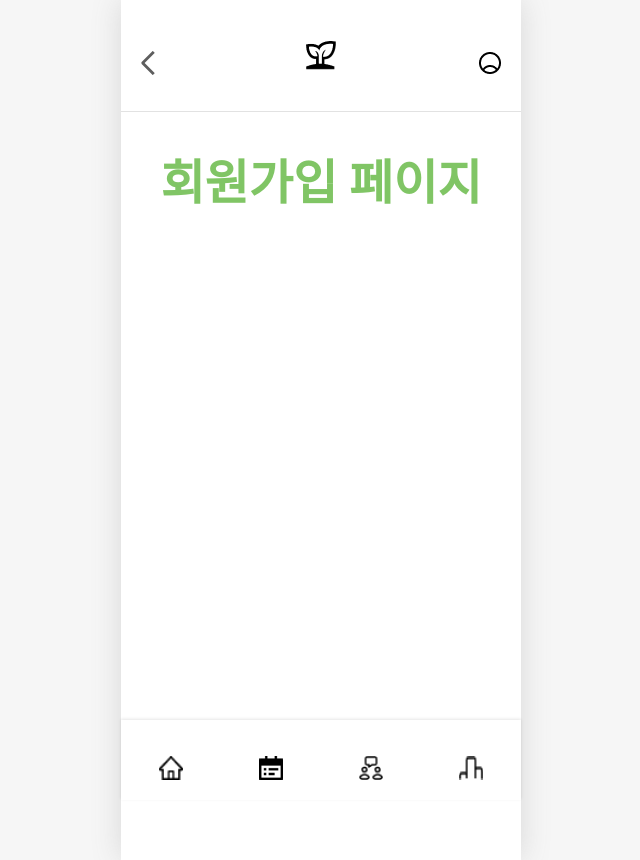
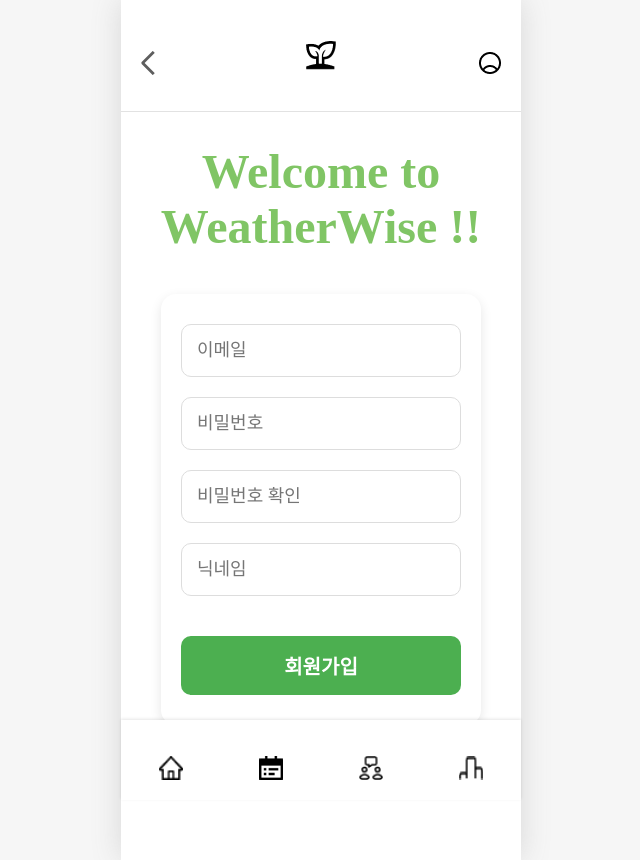
Before and after one commit to KTB-IDLE/WeatherWise-Client, a React (Vite) app in the folder weather-wise/: page /join in a window 1280 px wide. Shown: the whole page, without its empty margins (319-959 px from the left). Built offline with nearby package versions, Linux system fonts and the light colour scheme; a web font is replaced by a local one.

Commit message:
feat: 회원가입 페이지 개발

```diff
--- /dev/null
+++ b/weather-wise/src/components/JoinForm.css
@@ -0,0 +1,81 @@
+.signup-container {
+  display: flex;
+  justify-content: center;
+  align-items: center;
+  flex-direction: column;
+  width: 100%;
+  padding: 20px;
+  box-sizing: border-box; /* 패딩을 포함한 너비 계산 */
+}
+
+.signup-form {
+  display: flex;
+  flex-direction: column;
+  gap: 20px;
+  width: 100%;
+  max-width: 320px; /* 폼의 최대 너비를 설정 */
+  background-color: #ffffff;
+  padding: 30px 20px;
+  border-radius: 15px;
+  box-shadow: 0px 4px 12px rgba(0, 0, 0, 0.1);
+  box-sizing: border-box;
+}
+
+.input-group {
+  display: flex;
+  flex-direction: column;
+}
+
+.signup-input {
+  padding: 15px;
+  border: 1px solid #ddd;
+  border-radius: 10px;
+  font-size: 18px;
+  box-sizing: border-box;
+  outline: none;
+  transition: border-color 0.3s ease;
+  width: 100%;
+}
+
+.signup-input:focus {
+  border-color: #a3d35c;
+}
+
+.signup-button {
+  padding: 15px;
+  background-color: #4caf50;
+  color: white;
+  border: none;
+  border-radius: 10px;
+  cursor: pointer;
+  font-size: 20px;
+  font-weight: bold;
+  width: 100%;
+  transition: background-color 0.3s ease;
+}
+
+.signup-button:hover {
+  background-color: #45a049;
+}
+
+.error-message {
+  color: red;
+  font-size: 16px;
+  margin-top: -10px;
+  text-align: center;
+}
+
+.register-link {
+  margin-top: 10px;
+  text-align: center;
+}
+
+.register-link a {
+  color: #4caf50;
+  text-decoration: none;
+  font-weight: bold;
+}
+
+.register-link a:hover {
+  text-decoration: underline;
+}
--- /dev/null
+++ b/weather-wise/src/components/JoinForm.jsx
@@ -0,0 +1,127 @@
+import React, { useState } from "react";
+import { useNavigate } from "react-router-dom";
+import "./JoinForm.css"; // 스타일을 위한 CSS 파일
+import Modal from "./Modal"; // 모달 컴포넌트 임포트
+
+const JoinForm = () => {
+  const navigate = useNavigate();
+
+  // 입력 필드에 대한 상태 관리
+  const [email, setEmail] = useState("");
+  const [password, setPassword] = useState("");
+  const [confirmPassword, setConfirmPassword] = useState("");
+  const [nickname, setNickname] = useState("");
+  const [error, setError] = useState(null);
+  const [isModalOpen, setIsModalOpen] = useState(false); // 모달 상태 관리
+
+  // .env 파일의 VITE_API_BASE_URL을 환경변수에서 가져옴
+  const API_BASE_URL = import.meta.env.VITE_API_BASE_URL;
+
+  // 회원가입 버튼을 눌렀을 때 실행되는 함수
+  const handleSignup = async (e) => {
+    e.preventDefault();
+    setError(null);
+
+    // 비밀번호와 비밀번호 확인이 일치하는지 확인
+    if (password !== confirmPassword) {
+      setError("비밀번호가 일치하지 않습니다.");
+      return;
+    }
+
+    // 서버로 회원가입 요청 보내기
+    try {
+      const response = await fetch(`${API_BASE_URL}/v1/users/signup`, {
+        method: "POST",
+        headers: {
+          "Content-Type": "application/json",
+        },
+        body: JSON.stringify({
+          serialId: email, // email 대신 serialId 사용
+          password,
+          nickname,
+        }),
+      });
+
+      const data = await response.json();
+
+      if (response.ok) {
+        // 회원가입 성공 시 모달을 열도록 설정
+        setIsModalOpen(true);
+      } else {
+        setError(data.message || "회원가입에 실패했습니다.");
+      }
+    } catch (error) {
+      console.error("Error:", error);
+      setError("서버와의 통신 중 오류가 발생했습니다.");
+    }
+  };
+
+  // 모달을 닫고 로그인 페이지로 이동하는 함수
+  const handleCloseModal = () => {
+    setIsModalOpen(false); // 모달 닫기
+    navigate("/login"); // 로그인 페이지로 이동
+  };
+
+  return (
+    <div className="signup-container">
+      <form className="signup-form" onSubmit={handleSignup}>
+        <div className="input-group">
+          <input
+            type="email"
+            className="signup-input"
+            placeholder="이메일"
+            value={email}
+            onChange={(e) => setEmail(e.target.value)}
+            required
+          />
+        </div>
+        <div className="input-group">
+          <input
+            type="password"
+            className="signup-input"
+            placeholder="비밀번호"
+            value={password}
+            onChange={(e) => setPassword(e.target.value)}
+            required
+          />
+        </div>
+        <div className="input-group">
+          <input
+            type="password"
+            className="signup-input"
+            placeholder="비밀번호 확인"
+            value={confirmPassword}
+            onChange={(e) => setConfirmPassword(e.target.value)}
+            required
+          />
+        </div>
+        <div className="input-group">
+          <input
+            type="text"
+            className="signup-input"
+            placeholder="닉네임"
+            value={nickname}
+            onChange={(e) => setNickname(e.target.value)}
+            required
+          />
+        </div>
+
+        {/* 오류 메시지 출력 */}
+        {error && <p className="error-message">{error}</p>}
+
+        <button type="submit" className="signup-button">
+          회원가입
+        </button>
+      </form>
+
+      {/* 모달 컴포넌트 렌더링 */}
+      <Modal
+        isOpen={isModalOpen}
+        onClose={handleCloseModal}
+        message="회원가입이 성공적으로 완료되었습니다!"
+      />
+    </div>
+  );
+};
+
+export default JoinForm;
--- a/weather-wise/src/pages/Join.jsx
+++ b/weather-wise/src/pages/Join.jsx
@@ -5,6 +5,7 @@
 import left from "../assets/left.png";
 import mainLogo from "../assets/mainLogo.png";
 import info from "../assets/info.png";
+import JoinForm from "../components/JoinForm";
 const Join = () => {
   return (
     <div>
@@ -28,7 +29,8 @@
         }
       />
 
-      <h1> 회원가입 페이지 </h1>
+      <h1> Welcome to WeatherWise !! </h1>
+      <JoinForm />
 
       <Footer />
     </div>
```
